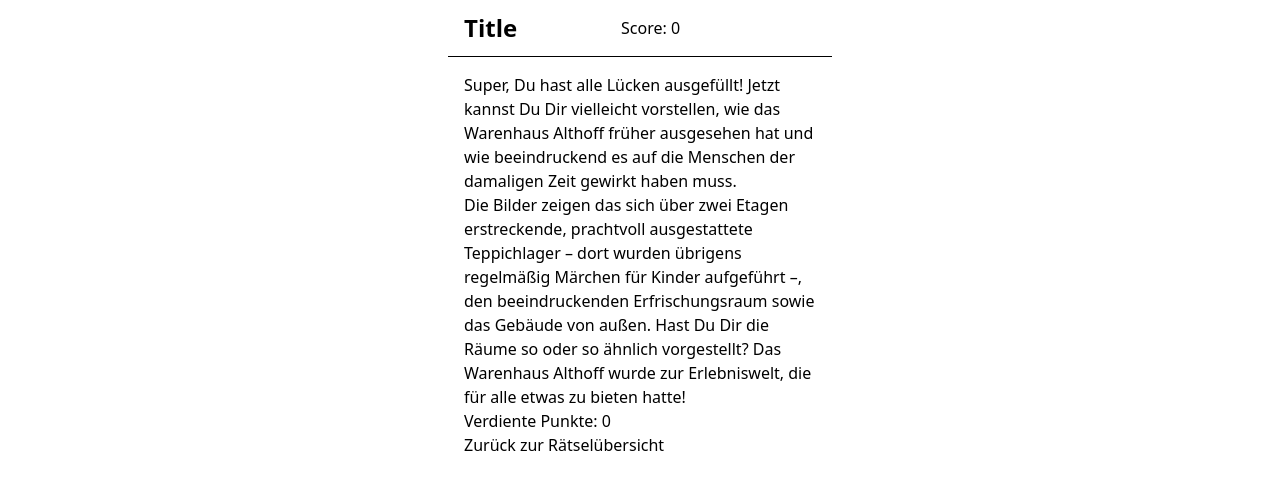
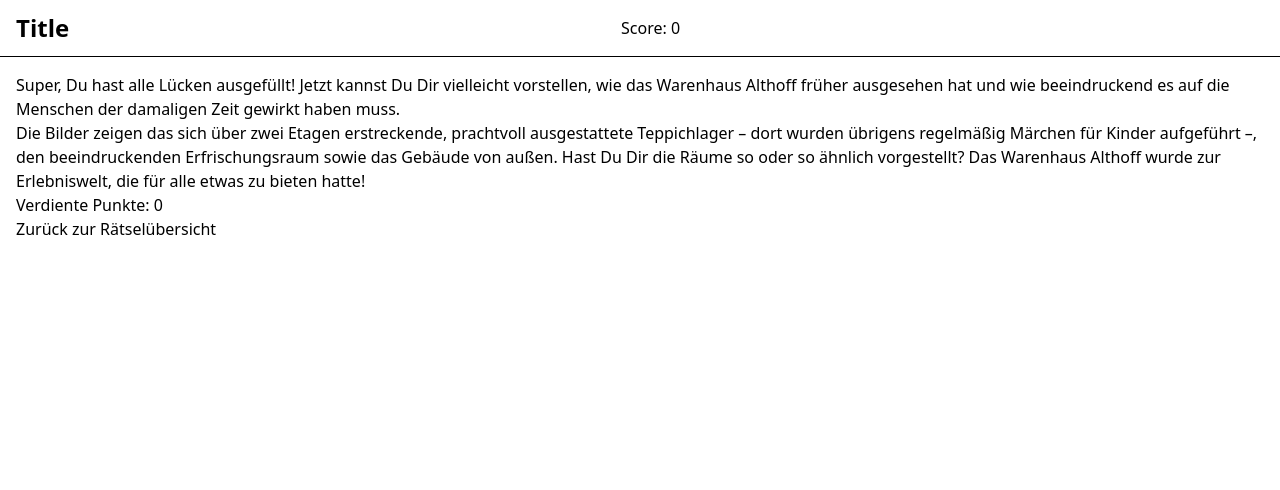
Before and after one commit to PokeFred/project-thesis-tests, a SvelteKit app in the folder prototype/: page /app/stations/station_04/raetsel_01/end in a window 1280 px wide. Shown: the top 490 px of the page. Built offline with nearby package versions, Linux system fonts and the light colour scheme; some icons are missing.

Commit message:
remove: max-width

```diff
--- a/prototype/src/routes/+layout.svelte
+++ b/prototype/src/routes/+layout.svelte
@@ -8,7 +8,7 @@
     let { children }: LayoutProps = $props()
 </script>
 
-<div class="mx-auto w-full max-w-sm h-auto">
+<div class="mx-auto w-full h-auto">
     <div class="w-full h-14 flex justify-between items-center px-4">
         <span class="text-2xl font-bold">Title</span>
         <span>Score: {score.getScore()}</span>
```
